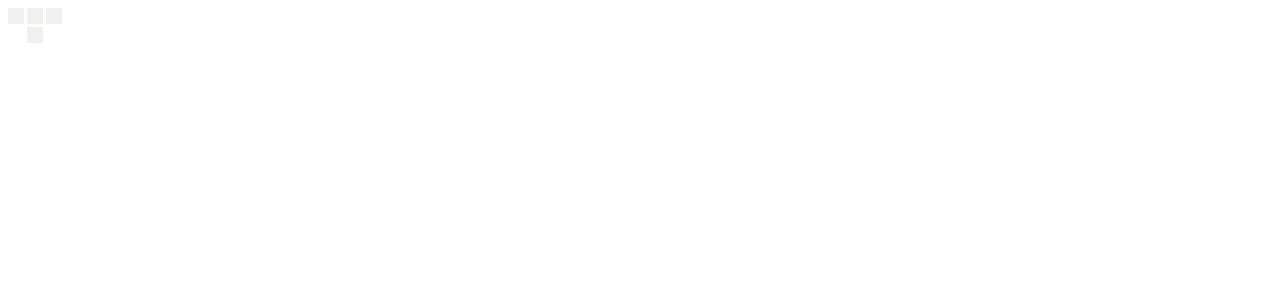
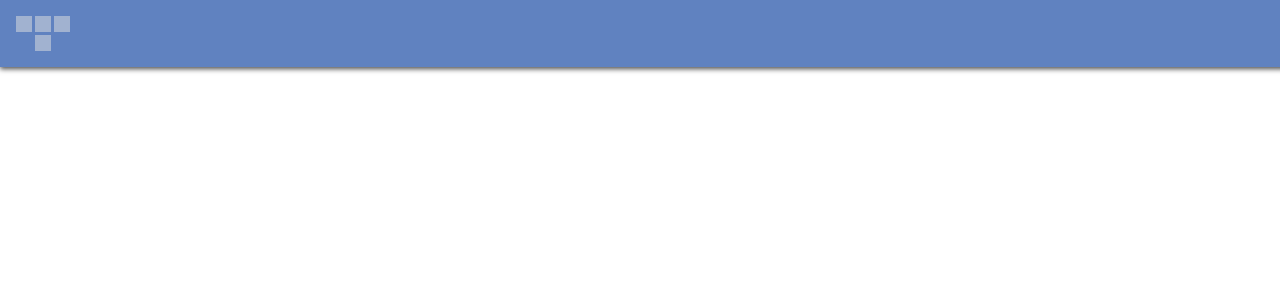
Before and after one commit to davidan90/my-cv-online, a React app: page / in a window 1280 px wide. Shown: the top 300 px of the page. Built offline with nearby package versions, Linux system fonts and the light colour scheme.

Commit message:
added colors

```diff
--- a/src/app.scss
+++ b/src/app.scss
@@ -1,17 +1,20 @@
-@font-face {
-    font-family: Raleway;
-    src: url("./assets/fonts/Raleway/Raleway-Regular.ttf"),
-        url("./assets/fonts/Raleway/Raleway-Black.ttf"),
-        url('./assets/fonts/Raleway/Raleway-Bold.ttf'),
-        url('./assets/fonts/Raleway/Raleway-Light.ttf'),
-        url('./assets/fonts/Raleway/Raleway-Italic.ttf');
-}
+@import "./assets/styles/variables/colors";
+@import "./assets/styles/variables/fonts";
 
-#dan-app {
-    font-family: 'Raleway', sans-serif;
-    color: #666;
-    a {
-        text-decoration: none;
-        color: #666;
+body {
+    margin: 0;
+
+    #dan-app {
+        font-family: 'Raleway', sans-serif;
+        color: $black-text;
+
+        a {
+            text-decoration: none;
+            color: $black-text;
+        }
+
+        .dan-app-container {
+            background-color: $blue-hight-transparent;
+        }
     }
 }
--- a/src/assets/styles/variables/_colors.scss
+++ b/src/assets/styles/variables/_colors.scss
@@ -1,2 +1,18 @@
-// TODO
-$primary-color: #333;
+$black: hsla(0, 100%, 0%, 1);
+$black-text: #333;
+$black-low-transparent: hsla(0, 100%, 0%, .7);
+$black-hight-transparent: hsla(0, 100%, 0%, .4);
+$blue: hsla(219%, 70%, 38%, 1);
+$blue-low-transparent: hsla(219%, 70%, 38%, .7);
+$blue-hight-transparent: hsla(219%, 70%, 38%, .4);
+$color2: hsla(203%, 100%, 48%, 1);
+$color3: hsla(193%, 100%, 44%, 1);
+$color4: hsla(178%, 100%, 37%, 1);
+$color5: hsla(180%, 88%, 20%, 1);
+
+/* RGB */
+// $color1: rgba(29, 76, 163, 1);
+// $color2: rgba(0, 150, 244, 1);
+// $color3: rgba(0, 177, 226, 1);
+// $color4: rgba(0, 191, 184, 1);
+// $color5: rgba(6, 94, 94, 1)
--- a/src/assets/styles/variables/_fonts.scss
+++ b/src/assets/styles/variables/_fonts.scss
@@ -1,2 +1,8 @@
-// TODO
-$font-stack:    Helvetica, sans-serif;
+@font-face {
+    font-family: Raleway;
+    src: url("./assets/fonts/Raleway/Raleway-Regular.ttf"),
+        url("./assets/fonts/Raleway/Raleway-Black.ttf"),
+        url('./assets/fonts/Raleway/Raleway-Bold.ttf'),
+        url('./assets/fonts/Raleway/Raleway-Light.ttf'),
+        url('./assets/fonts/Raleway/Raleway-Italic.ttf');
+}
--- a/src/components/app-header/app-header.scss
+++ b/src/components/app-header/app-header.scss
@@ -1,4 +1,10 @@
+@import "../../assets/styles/variables/colors";
+
 header {
     display: inline-block;
     position: fixed;
+    padding: 1em;
+    width: 100%;
+    background-color: $blue-low-transparent;
+    box-shadow: 0px 2px 5px 0px $black-low-transparent;
 }
--- a/src/components/social-media-card/social-media-card.scss
+++ b/src/components/social-media-card/social-media-card.scss
@@ -26,4 +26,9 @@
             background-image: url("../../assets/images/github/CatFace_Logo_Black.png");
         }
     }
+
+    .social-user-name {
+        font-size: 1.7rem;
+        font-weight: bold;
+    }
 }
--- a/src/components/social-media-card/social-media-card.tsx
+++ b/src/components/social-media-card/social-media-card.tsx
@@ -5,7 +5,7 @@ import './social-media-card.scss';
 export const SocialMediaComponent = ({ logo, href, userName }: SocialMediaProps) => (
     <div className='contact'>
         <a className={`logo-container ${logo}`} href={href} target='_blank'></a>
-        <span>
+        <span className='social-user-name'>
             <a href={href} target='_blank'>{`@${userName}`}</a>
         </span>
     </div>
--- a/src/components/tetris-navigation/tetris-navigation.scss
+++ b/src/components/tetris-navigation/tetris-navigation.scss
@@ -1,4 +1,5 @@
 .dan-navigation {
+    display: inline-block;
     ol {
         list-style-type: none;
         display: grid;
--- a/src/index.html
+++ b/src/index.html
@@ -2,6 +2,7 @@
 <html>
     <head>
         <meta charset="UTF-8" />
+        <meta name="viewport" content="width=device-width">
         <title>David Álvarez Navarro</title>
     </head>
     <body>
```
